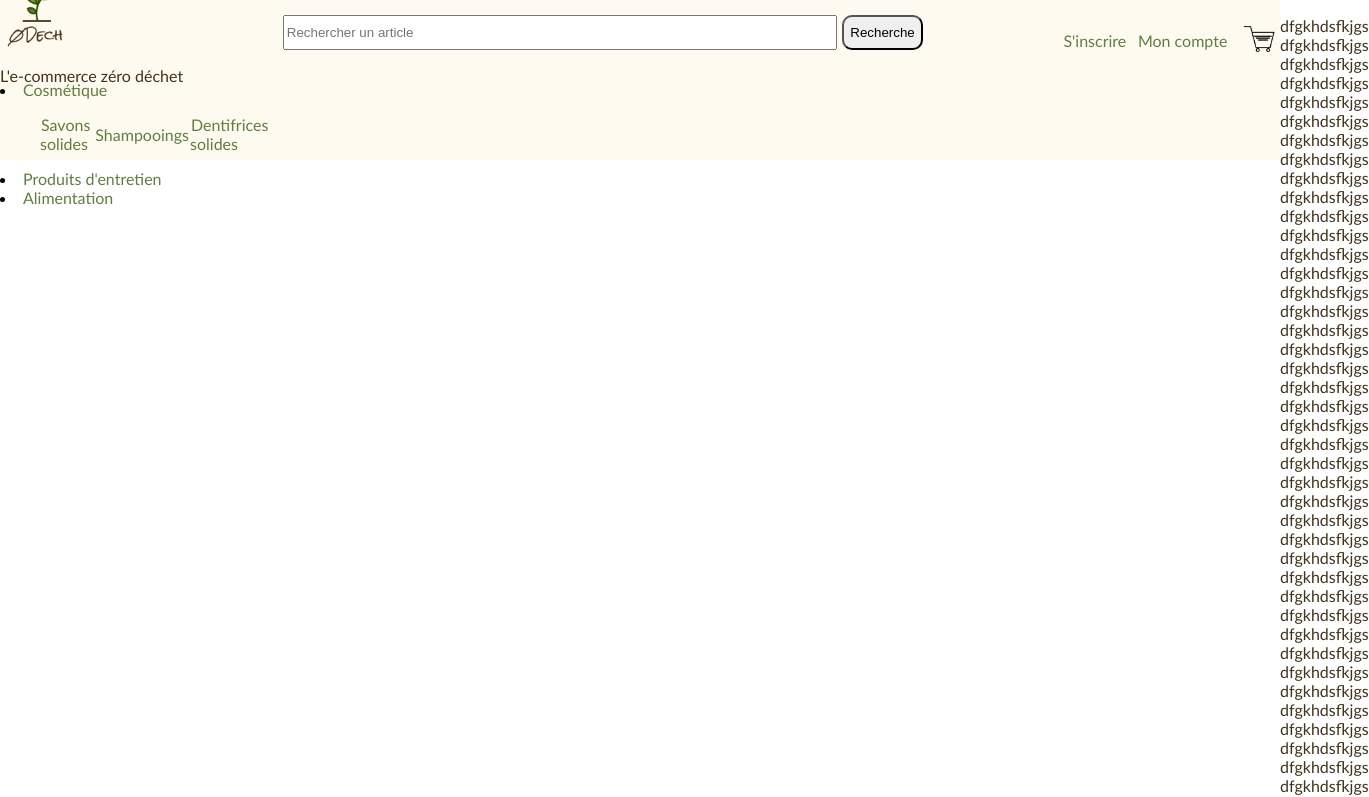
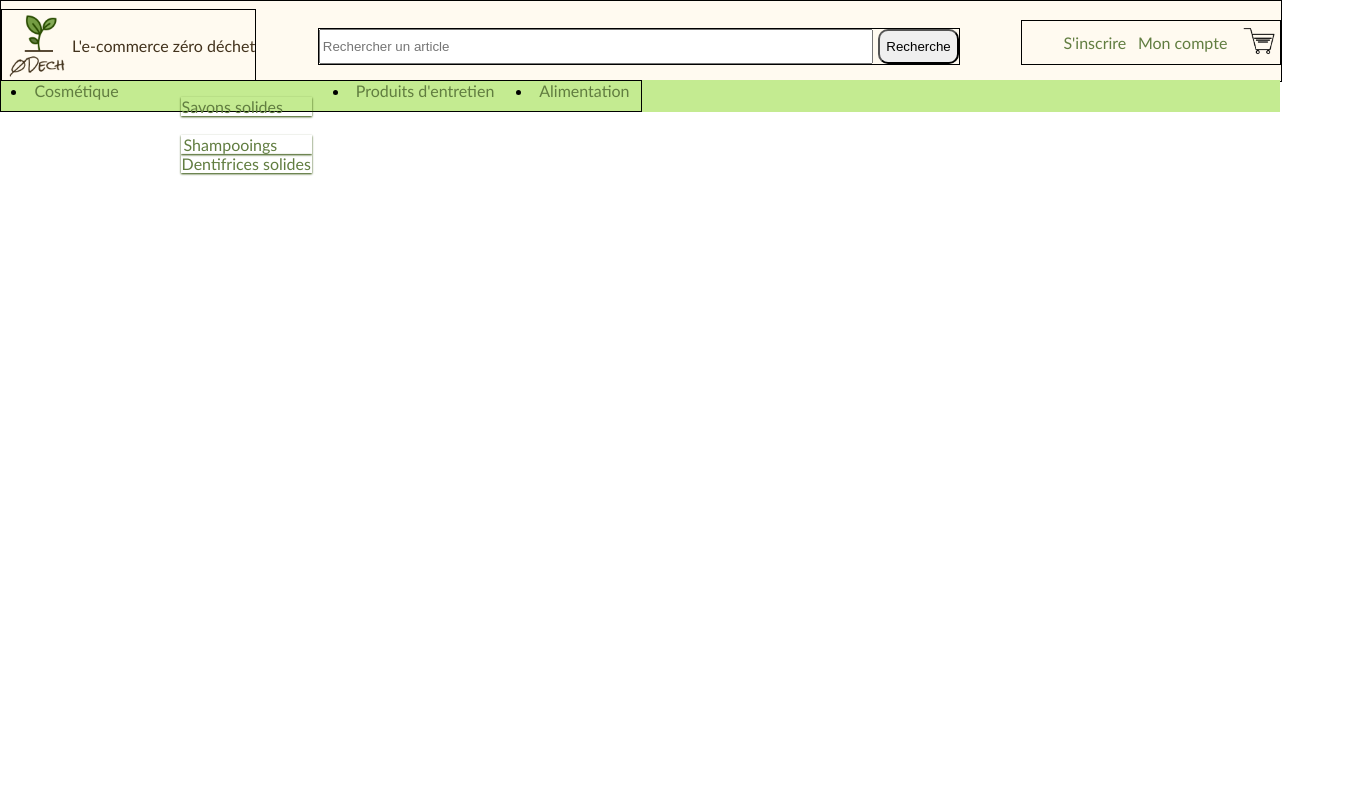
Before and after one commit to genzo59/0Dech, a plain HTML site: page index.html in a window 1280 px wide. Shown: the top 797 px of the page, 1369 px wide, since content can reach past the window. Drawn offline with Linux system fonts and the light colour scheme.

Commit message:
nouvelle page d'accueil + modif CSS

```diff
--- a/index.html
+++ b/index.html
@@ -42,9 +42,7 @@
 </header>
 <section>
     <article>
-        <p>
-            dfgkhdsfkjgs<br>dfgkhdsfkjgs<br>dfgkhdsfkjgs<br>dfgkhdsfkjgs<br>dfgkhdsfkjgs<br>dfgkhdsfkjgs<br>dfgkhdsfkjgs<br>dfgkhdsfkjgs<br>dfgkhdsfkjgs<br>dfgkhdsfkjgs<br>dfgkhdsfkjgs<br>dfgkhdsfkjgs<br>dfgkhdsfkjgs<br>dfgkhdsfkjgs<br>dfgkhdsfkjgs<br>dfgkhdsfkjgs<br>dfgkhdsfkjgs<br>dfgkhdsfkjgs<br>dfgkhdsfkjgs<br>dfgkhdsfkjgs<br>dfgkhdsfkjgs<br>dfgkhdsfkjgs<br>dfgkhdsfkjgs<br>dfgkhdsfkjgs<br>dfgkhdsfkjgs<br>dfgkhdsfkjgs<br>dfgkhdsfkjgs<br>dfgkhdsfkjgs<br>dfgkhdsfkjgs<br>dfgkhdsfkjgs<br>dfgkhdsfkjgs<br>dfgkhdsfkjgs<br>dfgkhdsfkjgs<br>dfgkhdsfkjgs<br>dfgkhdsfkjgs<br>dfgkhdsfkjgs<br>dfgkhdsfkjgs<br>dfgkhdsfkjgs<br>dfgkhdsfkjgs<br>dfgkhdsfkjgs<br>dfgkhdsfkjgs<br>dfgkhdsfkjgs<br>dfgkhdsfkjgs<br>dfgkhdsfkjgs<br>dfgkhdsfkjgs<br>dfgkhdsfkjgs<br>dfgkhdsfkjgs<br>dfgkhdsfkjgs<br>dfgkhdsfkjgs<br>dfgkhdsfkjgs<br>dfgkhdsfkjgs<br>dfgkhdsfkjgs<br>dfgkhdsfkjgs<br>dfgkhdsfkjgs<br>dfgkhdsfkjgs<br>dfgkhdsfkjgs<br>dfgkhdsfkjgs<br>dfgkhdsfkjgs<br>dfgkhdsfkjgs<br>dfgkhdsfkjgs<br>dfgkhdsfkjgs<br>dfgkhdsfkjgs<br>dfgkhdsfkjgs<br>dfgkhdsfkjgs<br>dfgkhdsfkjgs<br>dfgkhdsfkjgs<br>dfgkhdsfkjgs<br>dfgkhdsfkjgs<br>dfgkhdsfkjgs<br>dfgkhdsfkjgs<br>dfgkhdsfkjgs<br>dfgkhdsfkjgs<br>dfgkhdsfkjgs<br>dfgkhdsfkjgs<br>dfgkhdsfkjgs<br>dfgkhdsfkjgs<br>
-        </p>
+
     </article>
 </section>
 <footer>
--- a/style1.css
+++ b/style1.css
@@ -34,9 +34,16 @@ nav{
 #container1{
     display: flex;
     justify-content: space-between;
+    align-items: flex-end;
+    position: fixed;
+    border: 1px solid black;
+}
+#container1a{
+    display: flex;
     align-items: center;
+    border: 1px solid black;
 }
-p {
+#slogan {
     width=5vw;
     color: #42321c;
 }
@@ -45,6 +52,7 @@ form{
     align-items: center;
     width:50vw;
     justify-content: center;
+    border: 1px solid black;
 }
 input{
     width:600px;
@@ -55,10 +63,30 @@ button{
     height:35px;
     margin-left: 5px;
 }
-ul{
+#barredroite{
     display: flex;
     justify-content: space-between;
     width: 17vw;
     list-style-type: none;
     align-items: center;
+    border: 1px solid black;
 }
+#container2{
+    height:4vh;
+    background-color: #c4eb91;
+    position: fixed;
+    margin-top: 10vh;
+}
+#container2a{
+    display: flex;
+    width: 50vw;
+    border: 1px solid black;
+    justify-content: space-around;
+}
+.sous{
+    list-style:none;
+}
+.sous li{
+    box-shadow: 0px 1px 2px #2B4D02;
+    list-style:none;
+}
```
